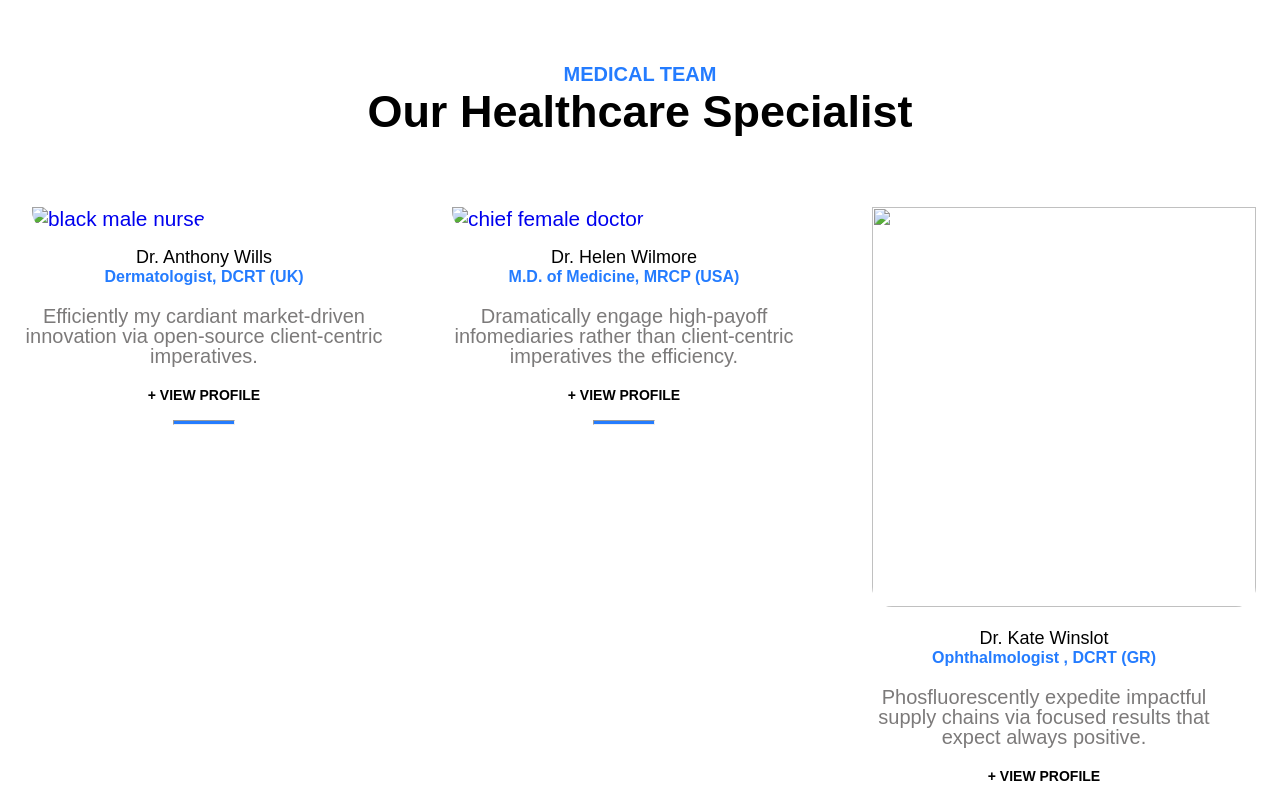
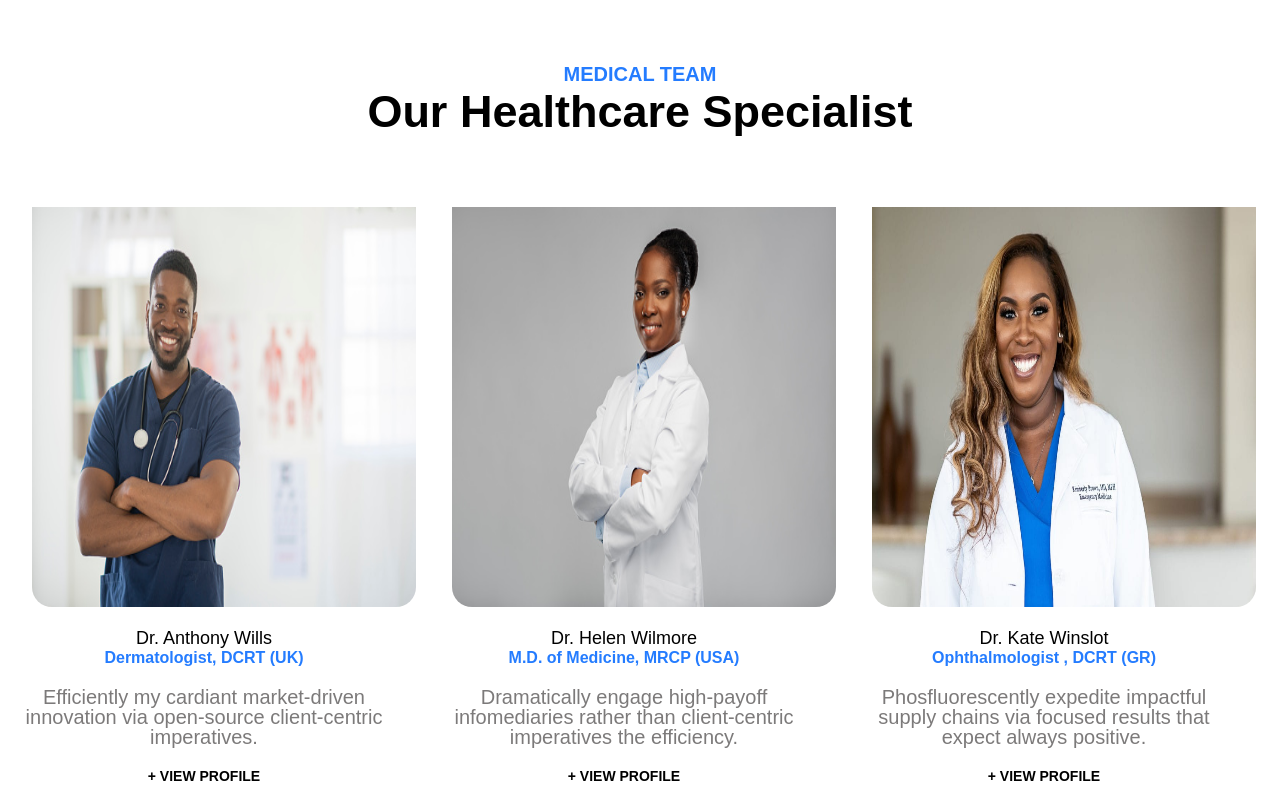
Before and after one commit to AjBamz/My-hospital-project, a plain HTML site: page about-us.html in a window 1280 px wide. Shown: the part 2000-2797 px from the top of the page. Drawn offline with Linux system fonts and the light colour scheme.

Commit message:
changed the css links

```diff
--- a/about-us.html
+++ b/about-us.html
@@ -53,7 +53,7 @@
 
 
     <section class="flow-image">
-        <img src="/myhospital project/asset/IMG/groupdoctors.jpg" alt="Group of Doctors">
+        <img src="/asset/IMG/groupdoctors.jpg" alt="Group of Doctors">
 
     </section>
 
@@ -123,7 +123,7 @@
         <div class="medic-team">
 
             <div class="medic-team-col">
-               <a href="#"> <img src="/myhospital project/asset/IMG/blacknurse.jpg" alt=" black male nurse"></a>
+               <a href="#"> <img src="asset/IMG/blacknurse.jpg" alt=" black male nurse"></a>
 
                 <div class="medic-content">
                     <p id="mc-1p"> <a href="#">Dr. Anthony Wills </br></a>   <span>Dermatologist, DCRT (UK)</span> </p>
@@ -136,7 +136,7 @@
 
 
             <div class="medic-team-col">
-               <a href="#"><img src="/myhospital project/asset/IMG/chieffemaledoc.jpg" alt="chief female doctor"></a>
+               <a href="#"><img src="asset/IMG/chieffemaledoc.jpg" alt="chief female doctor"></a>
 
                 <div class="medic-content">
                     <p id="mc-1p"> <a href="#">Dr. Helen Wilmore </br> </a> <span>M.D. of Medicine, MRCP (USA)</span> </p>
@@ -149,7 +149,7 @@
 
 
             <div class="medic-team-col">
-              <a href="#"><img src="/myhospital project/asset/IMG/drblackwell.jpg" alt=""></a>
+              <a href="#"><img src="asset/IMG/drblackwell.jpg" alt=""></a>
 
                 <div class="medic-content">
                     <p id="mc-1p"> <a href="#">Dr. Kate Winslot </br></a><span>Ophthalmologist , DCRT (GR)</span> </p>
```
